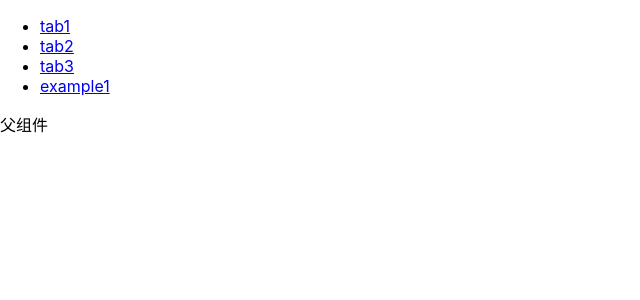
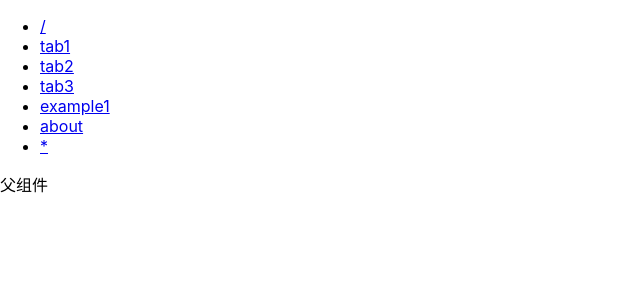
Before and after one commit to geektcp/lab-react, a React (Create React App) app in the folder beta-simple/: page /web in a window 1280 px wide. Shown: the top 300 px of the page, without its empty margins (0-640 px from the left). Built offline with nearby package versions, Linux system fonts and the light colour scheme; the HTML template or start-up script is replaced by a standard one.

Commit message:
3 router list successful

```diff
--- a/beta-simple/src/component/404/index.jsx
+++ b/beta-simple/src/component/404/index.jsx
@@ -1,21 +1,20 @@
 import React from 'react'
 
-import { Result, Button } from 'antd'
 
 function PageNotFound(props) {
   return (
-    <Result
+    <a
       status='404'
       title='404'
       subTitle='Sorry, the page you visited does not exist.'
       extra={
-        <Button
+        <b
           type='primary'
           onClick={() => {
             props.history.push('/')
           }}>
           Back Home
-        </Button>
+        </b>
       }
     />
   )
--- a/beta-simple/src/component/Tab2.jsx
+++ b/beta-simple/src/component/Tab2.jsx
@@ -12,10 +12,10 @@ class App extends React.Component {
         return (
             <div>
                 我是tab2
-                <Link to="/tab2/messages/233">
+                <Link to="/admin/tab2/messages/233">
                     click msg
                 </Link>
-                <Route path="/tab2/messages/:id" component={Message}>
+                <Route path="/admin/messages/:id" component={Message}>
 
                 </Route>
             </div>
--- a/beta-simple/src/layout/Layout.js
+++ b/beta-simple/src/layout/Layout.js
@@ -15,16 +15,25 @@ class Layout extends React.Component {
             <div>
                 <ul role="nav">
                     <li>
-                        <Link to="/">tab1</Link>
+                        <Link to="/">/</Link>
                     </li>
                     <li>
-                        <a href="/tab2">tab2</a>
+                        <Link to="/admin/tab1">tab1</Link>
                     </li>
                     <li>
-                        <Link to="/tab3">tab3</Link>
+                        <a href="/admin/tab2">tab2</a>
                     </li>
                     <li>
-                        <Link to="/example1">example1</Link>
+                        <Link to="/admin/tab3">tab3</Link>
+                    </li>
+                    <li>
+                        <Link to="/admin/example1">example1</Link>
+                    </li>
+                    <li>
+                        <Link to="/web/about">about</Link>
+                    </li>
+                    <li>
+                        <Link to='/web/*'>*</Link>
                     </li>
                 </ul>
                 父组件
--- a/beta-simple/src/router/admin.js
+++ b/beta-simple/src/router/admin.js
@@ -8,8 +8,8 @@ import Layout from '../layout/Layout';
 
 
 export default {
-    path: '/',
     name: 'admin',
+    path: '/admin',
     component: Layout,
     childRouter: [
         {
--- a/beta-simple/src/router/index.js
+++ b/beta-simple/src/router/index.js
@@ -1,21 +1,37 @@
 import React, {Component} from 'react';
-import { Route, Switch, Redirect, BrowserRouter } from "react-router-dom";
+import {Route, Switch, Redirect, BrowserRouter} from "react-router-dom";
 import adminRouter from './admin';
+import webRouter from './web';
+import rootRouter from './root';
 
 const routerList = [
+    rootRouter,
     adminRouter,
+    webRouter
 ]
 
 class Router extends Component {
-    generateRoute(ele) {
+    generateRoute(rootPath, ele) {
+        var absolutePath;
+
+        console.log(JSON.stringify(rootPath))
+        if (rootPath === '/') {
+            absolutePath = ele.path;
+        } else {
+            absolutePath = rootPath + ele.path;
+        }
+
+        console.log(JSON.stringify(absolutePath))
         if (ele.childRouter) {
             if (ele.component) {
                 return (
-                    <Route key={ele.name} path={ele.path} render={() => (
+                    <Route
+                        key={ele.name} path={absolutePath}
+                        render={() => (
                             <ele.component>
                                 {
                                     ele.childRouter.map((item) => {
-                                    return this.generateRoute(item)
+                                        return this.generateRoute(absolutePath, item)
                                     })
                                 }
                             </ele.component>
@@ -24,27 +40,25 @@ class Router extends Component {
                 )
             } else {
                 return (
-                    <Route key={ele.name} render={() => (
+                    <Route
+                        key={ele.name}
+                        render={() => (
                             ele.children.map((item) => {
-                            return this.generateRoute(item)
+                                return this.generateRoute(absolutePath, item)
                             })
                         )}>
                     </Route>
                 )
-
             }
-
         }
 
         if (ele.redirect) {
-            return <Route exact key={ele.name} path={ele.path} render={
+            return <Route exact key={ele.name} path={absolutePath} render={
                 () => (
                     <Redirect to={ele.redirect}/>)}>
             </Route>
-        } else {
-            return <Route exact key={ele.name} path={ele.path} component={ele.component}/>
         }
-
+        return <Route exact key={ele.name} path={absolutePath} component={ele.component}/>
     }
 
     render() {
@@ -53,7 +67,7 @@ class Router extends Component {
                 <Switch>
                     {
                         routerList.map(item => {
-                            return this.generateRoute(item)
+                            return this.generateRoute("/", item);
                         })
                     }
                 </Switch>
--- /dev/null
+++ b/beta-simple/src/router/root.js
@@ -0,0 +1,9 @@
+import Layout from '../layout/Layout';
+
+
+export default {
+    name: '/',
+    path: '/',
+    component: Layout,
+
+}
--- a/beta-simple/src/router/web.js
+++ b/beta-simple/src/router/web.js
@@ -1,13 +1,23 @@
-
-import Layout from '@/layout/web'
+import Layout from '../layout/Layout';
 import React, {Suspense, lazy} from 'react';
+import aboutPage from '../view/about';
+import errorPage from '../component/404';
 
 export default {
-  path: '/',
-  name: 'web',
-  component: Layout,
-  childRoutes: [
-    { path: '/about', component: lazy(() => import('../view/about')) },
-    { path: '*', component: lazy(() => import('../component/404')) },
-  ],
+    name: 'web',
+    path: '/web',
+    component: Layout,
+    childRouter: [
+        {
+            name: 'about',
+            auto: true,
+            path: '/about',
+            component: aboutPage
+        },
+        {
+            name: '*',
+            auto: true,
+            path: '/*',
+            component: errorPage},
+    ],
 }
--- a/beta-simple/src/view/about.jsx
+++ b/beta-simple/src/view/about.jsx
@@ -1,6 +1,6 @@
 import React from 'react';
 
-function example1(props) {
+function about(props) {
     return (
         <h2>
             <p>I m geektcp! </p>
@@ -8,4 +8,4 @@ function example1(props) {
     )
 }
 
-export default example1;
+export default about;
```
Lines whose indentation alone changed are shown as unchanged.
